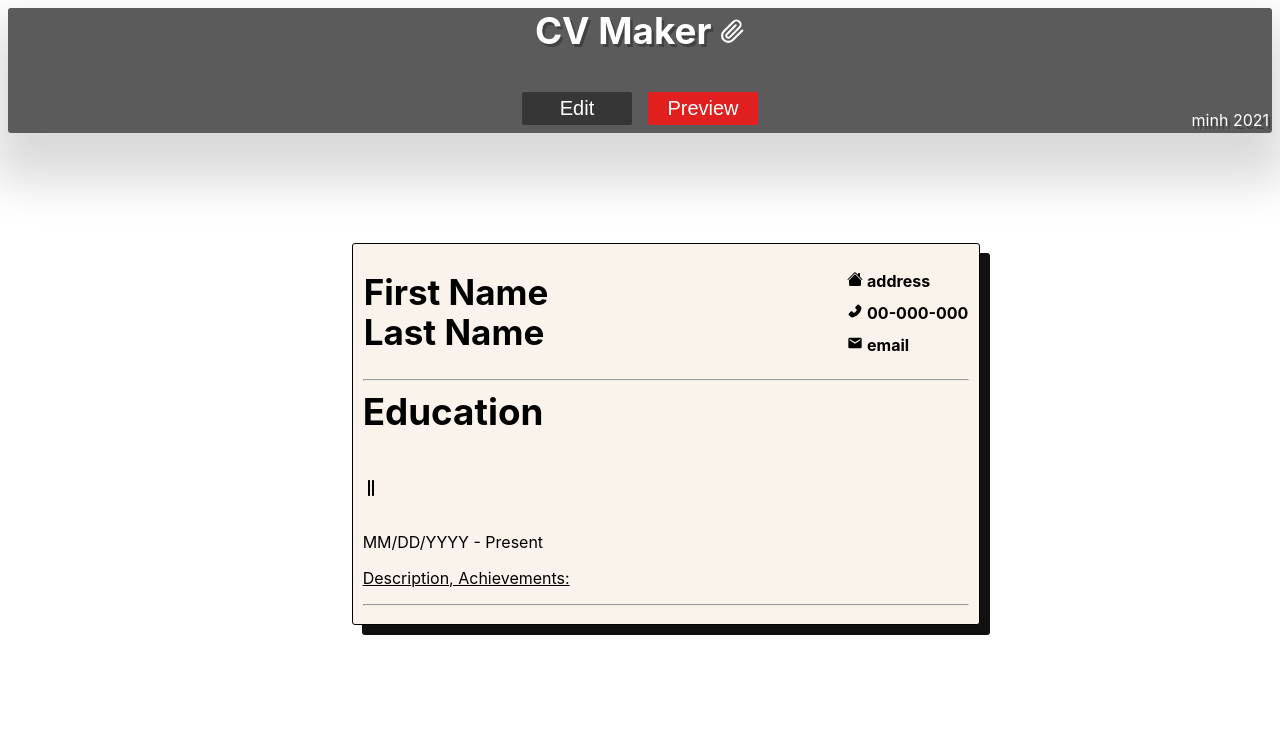
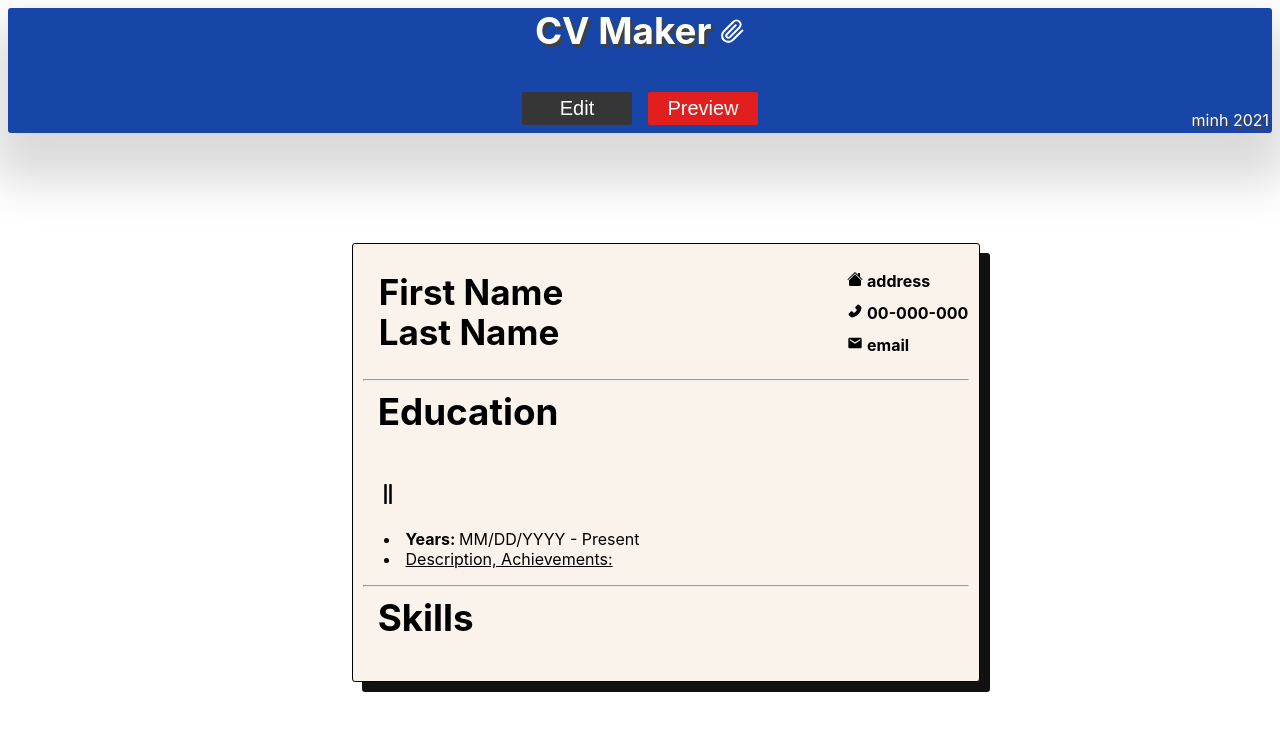
Before and after one commit to minho-sama/CV-maker, a React (Create React App) app in the folder files/: page / in a window 1280 px wide. Both pictures are taken after a click on the button "Preview". Shown: the top 730 px of the page. Built offline with nearby package versions, Linux system fonts and the light colour scheme.

Commit message:
final version

```diff
--- a/files/src/components/App.js
+++ b/files/src/components/App.js
@@ -82,7 +82,7 @@ function App() {
                         setSkillsEdit}}
                    {...{workInfos, workArr, setWorkInfos, setWorkArr, workEditMode, setWorkEditMode, addWork, removeWork}}
               /> :
-              <Preview userInfo = {userInfoObj} eduInfo = {eduObj} />
+              <Preview userInfo = {userInfoObj} workArr = {workArr} eduInfo = {eduObj} skillsArray = {skillsArray}/>
               }
 
       </div>
--- a/files/src/components/EditMode/Info/info.js
+++ b/files/src/components/EditMode/Info/info.js
@@ -1,4 +1,7 @@
 import {AiFillInfoCircle} from 'react-icons/ai'
+import {BsFillHouseFill} from 'react-icons/bs';
+import {AiFillPhone} from 'react-icons/ai';
+import {MdLocalPostOffice} from 'react-icons/md';
 
 export function Info({infoProps}) {
 
@@ -15,14 +18,18 @@ const {firstName, setFirstName, lastName, setLastName, address, setAddress, phon
             <label>Last name: </label>
             <input type = 'text' value = {lastName} onChange = {(e) => setLastName(e.target.value)} name = "lastName" placeholder = "Enter Your last name"/>
 
-            <label>address: </label>
-            <input type = 'text' value = {address} onChange = {(e) => setAddress(e.target.value)} name = "address" placeholder = "Enter Your address"/>
-
-            <label> phone: </label>
-            <input type = 'number' value = {phoneNum} onChange = {(e) => setPhoneNum(e.target.value)}name = "phone" placeholder = "Enter Your phone number"/>
-
-            <label>email: </label>
-            <input type = 'text' value = {emailAddress} onChange = {(e) => setEmailAddress(e.target.value)} name = "email" placeholder = "Enter Your email adress"/>
+            <div className = "info-parent">
+                <label>address: <BsFillHouseFill className = 'icon-right'/> </label>
+                <input type = 'text' value = {address} onChange = {(e) => setAddress(e.target.value)} name = "address" placeholder = "Enter Your address"/>
+            </div>
+            <div className = "info-parent">
+                <label> phone: <AiFillPhone className = 'icon-right'/></label>
+                <input type = 'number' value = {phoneNum} onChange = {(e) => setPhoneNum(e.target.value)}name = "phone" placeholder = "Enter Your phone number"/>
+            </div>
+            <div className = "info-parent">
+                <label>email: <MdLocalPostOffice className = 'icon-right'/></label>
+                <input type = 'text' value = {emailAddress} onChange = {(e) => setEmailAddress(e.target.value)} name = "email" placeholder = "Enter Your email adress"/>
+            </div>
         </section>
     )
 }
--- a/files/src/components/EditMode/Work/WorkCard.js
+++ b/files/src/components/EditMode/Work/WorkCard.js
@@ -13,7 +13,7 @@ export function WorkCard({workProps, id}) {
         <hr/>
         <div className = "work-container">
             <span className = "work-card">
-                <p>{company}</p><p>{position}</p><p>{from} - {to}</p>
+                <p>{company}</p><p>{position}</p><p>{from} - {to === "" ? "Present" : `${to}`}</p>
             </span>
         {
             showDescription ?
--- a/files/src/components/EditMode/edit-global.css
+++ b/files/src/components/EditMode/edit-global.css
@@ -32,6 +32,16 @@ label{
     position: absolute;
     top: 7px;
     right: 5px;
+}
+
+.info-parent{
+    position: relative;
+}
+
+.icon-right{
+    position:absolute;
+    top: 13px;
+    right: 6px;
 }
 
 /*education*/
@@ -95,7 +105,7 @@ label{
 .deleteWork-btn{
     float:right;
     position: absolute;
-    top: 35%;
+    top: 27px;
     right: 5px;
 }
 
--- a/files/src/components/Header/header.module.css
+++ b/files/src/components/Header/header.module.css
@@ -4,8 +4,11 @@ header{
     width: 100%;
     text-align: center;
     position: relative;
-    /* background-color: rgb(26, 75, 182); */
-    background-color: rgb(92, 91, 91);
+
+    background-color: rgb(24, 70, 168);
+    /* background-color: rgb(92, 91, 91); */
+    /* background-color: rgb(134, 66, 190); */
+
     border-radius: 3px;
     box-shadow: 0 2rem 3rem 1rem rgba(0, 0, 0, 0.15);
     /* border: 3px solid rgb(16, 66, 173); */
--- a/files/src/components/PreviewMode/Preview.js
+++ b/files/src/components/PreviewMode/Preview.js
@@ -4,14 +4,14 @@ import {AiFillPhone} from 'react-icons/ai';
 import {MdLocalPostOffice} from 'react-icons/md';
 import {FaGripLinesVertical} from 'react-icons/fa'
 
-export function Preview ({userInfo, eduInfo}) {
+export function Preview ({userInfo, workArr, eduInfo, skillsArray}) {
     const {firstName, lastName, address, phoneNum, emailAddress} = userInfo;
     const {schoolName, fromDate, toDate, degree, achievements} = eduInfo;
 
     return (
         <section className = 'preview-form'>
             <div className = "info-box">
-                <div className = 'name-container'>
+                <div className = 'name-container indent-title'>
                     <p>{firstName === "" ? 'First Name' : `${firstName}`}</p>
                     <p>{lastName === "" ? 'Last Name' : `${lastName}`}</p>
                 </div>
@@ -22,16 +22,46 @@ export function Preview ({userInfo, eduInfo}) {
                 </div>
             </div>
             <hr/>
+
+            { workArr.length > 0 &&
+                <div className = 'work-container'>
+                    <h2 className = "indent-title">Work</h2>
+                    {
+                        workArr.map((work,i) => {
+                            return(
+                                <div key = {i}>
+                                <h3>{work.company}</h3>
+                                <ul>
+                                    <li>Role: {work.position}</li>
+                                    <li>{work.from} - {work.to === "" ? "Present" : `${work.to}`}</li>
+                                    <li>{work.description}</li>
+                                </ul>
+                                <hr/>
+                                </div>
+                            )
+                        })
+                    }
+                </div>
+            }
+
             <div className = 'education-container'>
                 <h2>Education</h2>
                 <div className = "edu-inline">
                     <p>{schoolName} <FaGripLinesVertical/> {degree}</p>
                 </div>
-                <p>{fromDate === "" ? 'MM/DD/YYYY' : `${fromDate}`} - {toDate === "" ? 'Present' : `${toDate}`}</p>
-                <p className = 'underline'>Description, Achievements: </p>
+                <li><span>Years: </span> {fromDate === "" ? 'MM/DD/YYYY' : `${fromDate}`} - {toDate === "" ? 'Present' : `${toDate}`}</li>
+                <li className = 'underline'>Description, Achievements: </li>
                 <p className = "indent">{achievements}</p>
             </div>
             <hr/>
+            <div className = "skills-container">
+                <h2 className = "indent-title">Skills</h2>
+                {
+                    skillsArray.map((skill, i) => {
+                        return <li key = {i}>{skill}</li>
+                    })
+                }
+            </div>
         </section>
     );
 }
--- a/files/src/components/PreviewMode/preview.css
+++ b/files/src/components/PreviewMode/preview.css
@@ -35,10 +35,19 @@
     text-decoration: underline;
 }
 
+.education-container{
+    margin-left: 15px;
+}
+
 .edu-inline{
     font-weight: bold;
+    font-size: 20px;
     display: flex;
     gap: 15px;
+}
+
+.education-container span{
+    font-weight: bold;
 }
 
 .edu-inline p:nth-child(2){
@@ -46,5 +55,23 @@
 }
 
 .indent{
+    margin-left: 10%;
+}
+
+.education-container li{
+    margin-left: 1%;
+}
+
+/*skills*/
+.skills-container li{
     margin-left: 20px;
 }
+
+.indent-title{
+   margin-left: 15px;
+}
+
+/*work*/
+.work-container h3{
+    margin-left: 20px;
+}
```
